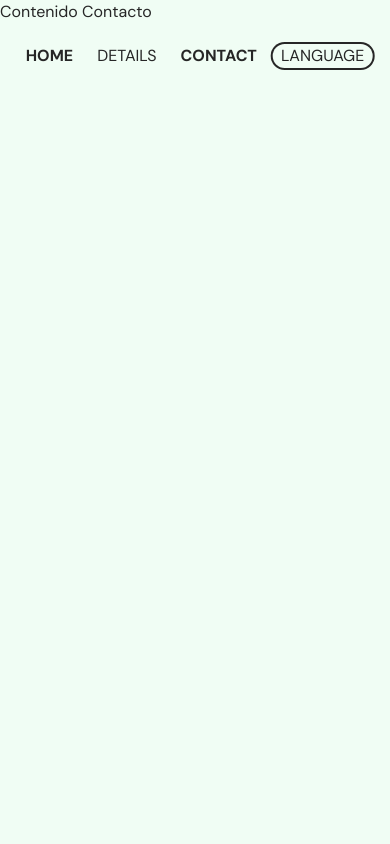
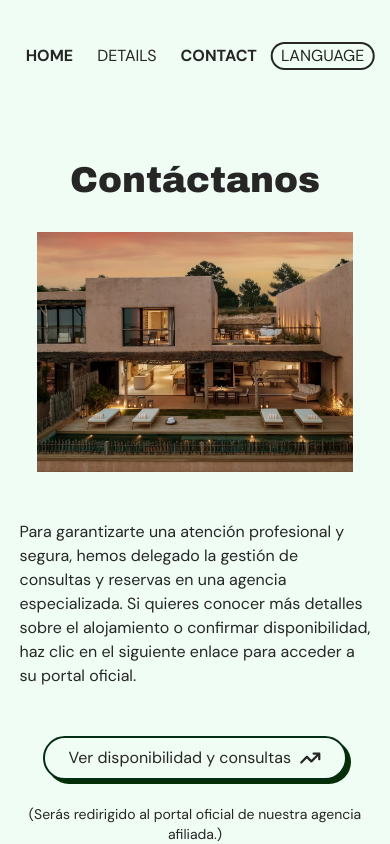
Before and after one commit to JaumeEsquerdo/costera-n1, a Next.js app in the folder costera-n1/: page /en/contacto in a window 390 px wide. Shown: the top 844 px of the page. Built offline with nearby package versions, Linux system fonts and the light colour scheme.

Commit message:
aplicar layout responsive en mobile de page contacto

```diff
--- a/costera-n1/app/[locale]/contacto/page.jsx
+++ b/costera-n1/app/[locale]/contacto/page.jsx
@@ -1,11 +1,65 @@
 import { Footer } from "../../components/Footer";
 import { Header } from "../../components/Header";
+import Image from "next/image";
+import { FontAwesomeIcon } from "@fortawesome/react-fontawesome";
+import { faArrowTrendUp } from "@fortawesome/free-solid-svg-icons";
 
 export default function Contacto() {
   return (
     <>
       <Header />
-      <main className="min-h-screen">Contenido Contacto</main>
+      <main className="flex flex-col min-h-screen w-[90%] max-w-8xl mx-auto">
+        <div className="pt-40">
+          <h1 className="text-4xl font-title text-center w-full">
+            Contáctanos
+          </h1>
+        </div>
+        <div className="mt-auto py-8 flex flex-col gap-12">
+          <div className="w-full flex flex-col items-center justify-end">
+            <div className="relative w-90 max-w-[90%] h-60 lg:w-85 lg:h-50 overflow-hidden ">
+              <Image
+                src="/hotel-fachada.webp"
+                fill
+                priority
+                alt="img en página contacto"
+                className="object-cover"
+              />
+            </div>
+          </div>
+          <div className="flex flex-col gap-12">
+            <p>
+              Para garantizarte una atención profesional y segura, hemos
+              delegado la gestión de consultas y reservas en una agencia
+              especializada. Si quieres conocer más detalles sobre el
+              alojamiento o confirmar disponibilidad, haz clic en el siguiente
+              enlace para acceder a su portal oficial.
+            </p>
+            <div className="flex flex-col w-full gap-2">
+              <div className="flex flex-col w-full items-center justify-center gap-6 lg:gap-8">
+                <a className="border-2 border-green-950 bg-green-50 rounded-4xl cursor-pointer w-fit py-2 px-6 shadow-[4px_4px_0px_0px_rgba(5,46,7,1)] active:shadow-none active:translate-x-0.5 active:translate-y-0.5 hover:bg-green-100 transition-all flex items-center gap-2">
+                  {" "}
+                  Ver disponibilidad y consultas
+                  <FontAwesomeIcon icon={faArrowTrendUp} className="text-lg" />
+                </a>
+                <p className="text-sm text-center">
+                  (Serás redirigido al portal oficial de nuestra agencia
+                  afiliada.)
+                </p>
+              </div>
+              <div className="hidden lg:inline relative w-90 h-60 lg:w-85 lg:h-50 overflow-hidden">
+                <Image
+                  src="/hotel-fachada.webp"
+                  fill
+                  priority
+                  alt="img en página contacto"
+                  className="object-cover"
+                  sizes="(max-width: 768px) 600px, 1200px"
+                />
+              </div>
+            </div>
+          </div>
+        </div>
+      </main>
       <Footer />
     </>
   );
--- a/costera-n1/app/components/Footer.jsx
+++ b/costera-n1/app/components/Footer.jsx
@@ -1,3 +1,4 @@
+"use client";
 import { useI18n } from "../hooks/usei18n";
 
 export const Footer = () => {
```
